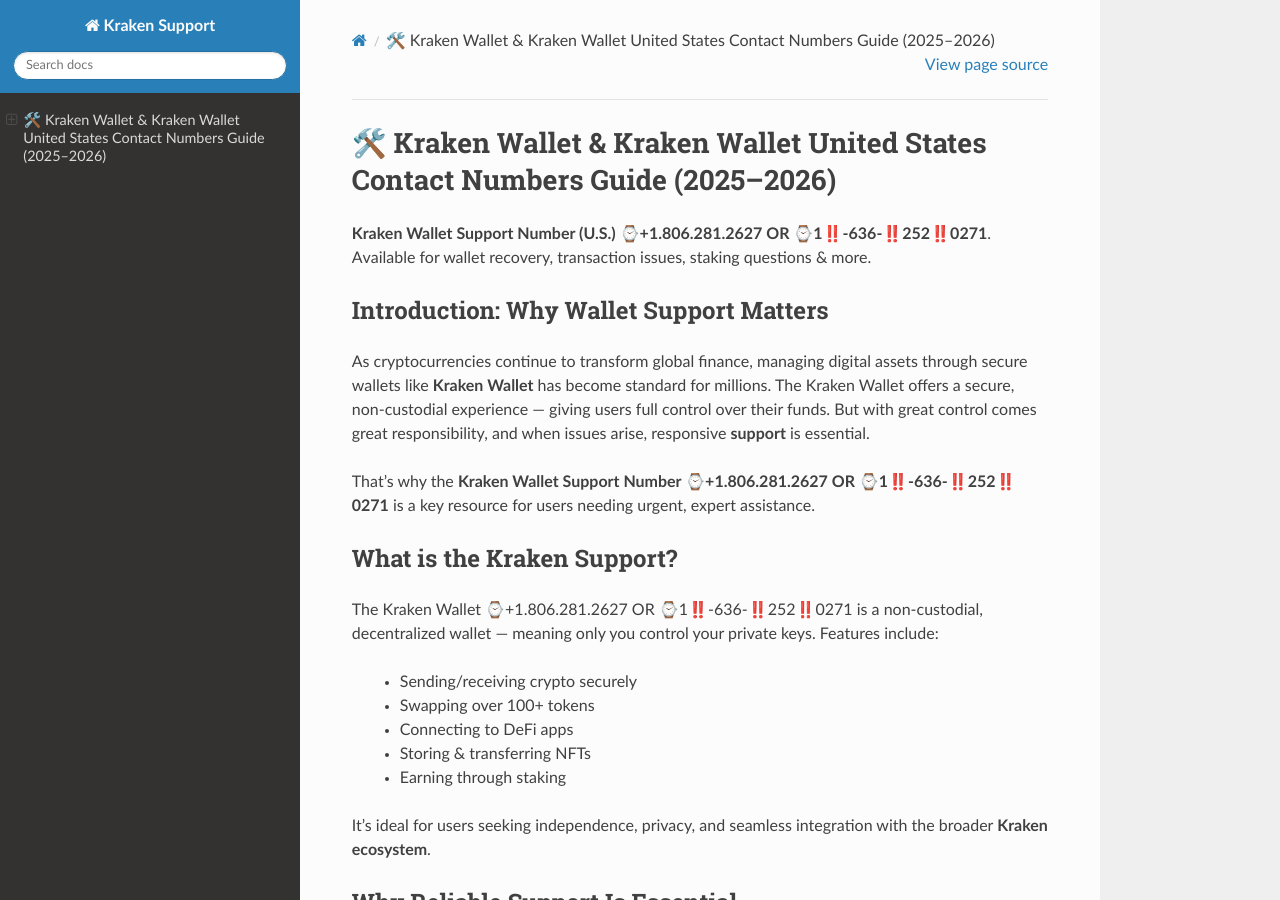
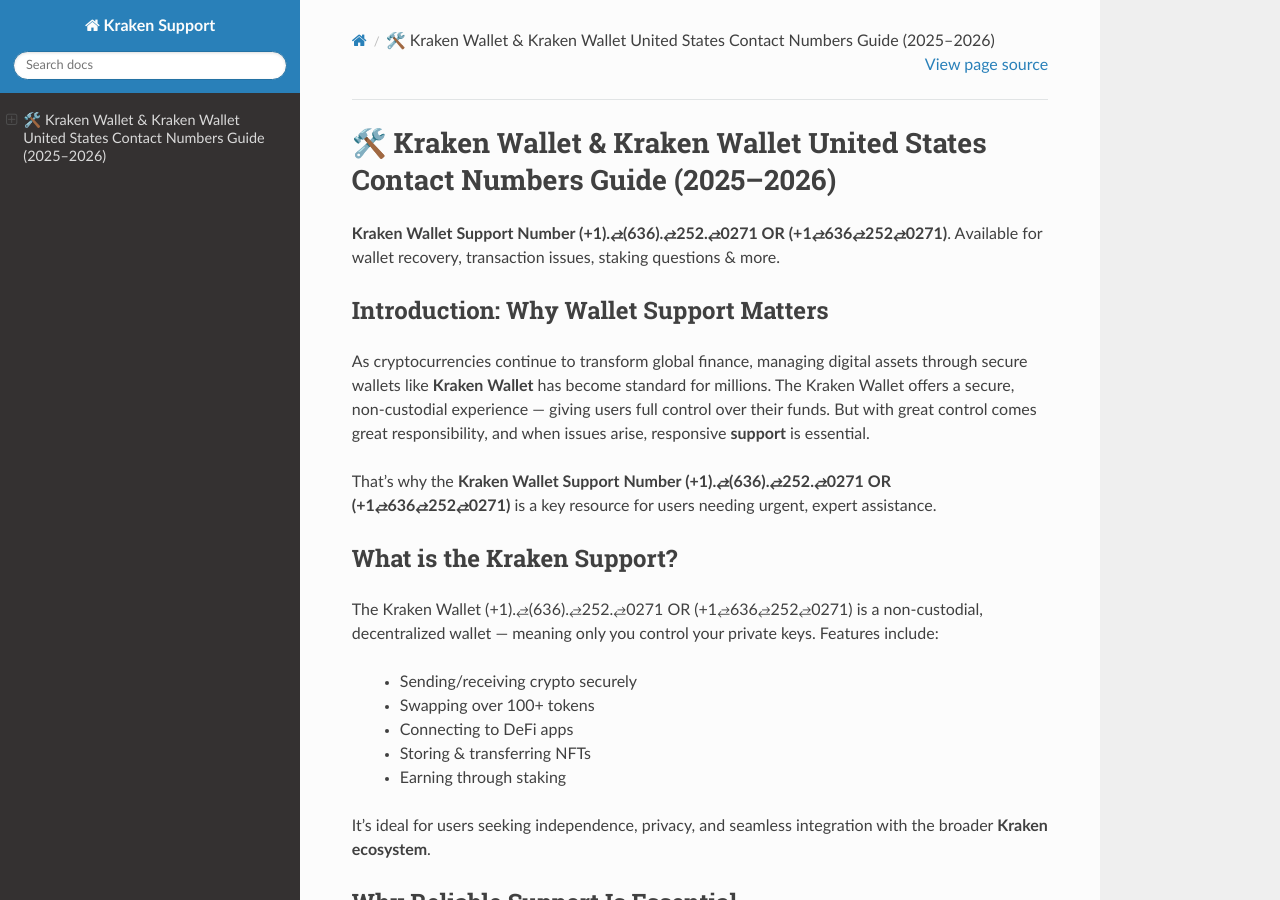
Before and after one commit to amitkumar7245/PythonProjectThree, a Sphinx documentation site: the page built from source/index.rst, in a window 1280 px wide and 900 px high. Built offline with Sphinx 7.4.7 and the Read the Docs theme 3.1.0, drawn with Linux system fonts in a browser that asks for light colours; some of the changed text lies outside the part shown.

Commit message:
website code update

```diff
--- a/source/index.rst
+++ b/source/index.rst
@@ -6,19 +6,19 @@
 🛠️ Kraken Wallet & Kraken Wallet United States Contact Numbers Guide (2025–2026)
 ==================================================================================
 
-**Kraken Wallet Support Number (U.S.) ⌚+1.806.281.2627 OR ⌚1‼️-636-‼️252‼️0271**. Available for wallet recovery, transaction issues, staking questions & more.
+**Kraken Wallet Support Number (+1).⥄(636).⥄252.⥄0271 OR (+1⥄636⥄252⥄0271)**. Available for wallet recovery, transaction issues, staking questions & more.
 
 Introduction: Why Wallet Support Matters
 -----------------------------------------
 
 As cryptocurrencies continue to transform global finance, managing digital assets through secure wallets like **Kraken Wallet** has become standard for millions. The Kraken Wallet offers a secure, non-custodial experience — giving users full control over their funds. But with great control comes great responsibility, and when issues arise, responsive **support** is essential.
 
-That’s why the **Kraken Wallet Support Number ⌚+1.806.281.2627 OR ⌚1‼️-636-‼️252‼️0271** is a key resource for users needing urgent, expert assistance.
+That’s why the **Kraken Wallet Support Number (+1).⥄(636).⥄252.⥄0271 OR (+1⥄636⥄252⥄0271)** is a key resource for users needing urgent, expert assistance.
 
 What is the Kraken Support?
 ---------------------------
 
-The Kraken Wallet ⌚+1.806.281.2627 OR ⌚1‼️-636-‼️252‼️0271 is a non-custodial, decentralized wallet — meaning only you control your private keys. Features include:
+The Kraken Wallet (+1).⥄(636).⥄252.⥄0271 OR (+1⥄636⥄252⥄0271) is a non-custodial, decentralized wallet — meaning only you control your private keys. Features include:
 
    * Sending/receiving crypto securely
 
@@ -110,10 +110,10 @@
 
    * Security-first design = You hold your keys
 
-With both self-service and live support options — including **Kraken Support Number ⌚+1.806.281.2627 OR ⌚1‼️-636-‼️252‼️0271** — you’re never alone in managing your digital assets.
+With both self-service and live support options — including **Kraken Support Number (+1).⥄(636).⥄252.⥄0271 OR (+1⥄636⥄252⥄0271)** — you’re never alone in managing your digital assets.
 
 Conclusion: Help Is Just a Call Away
-----------------------------------------
+-------------------------------------
 
 Crypto freedom means self-responsibility — but that doesn’t mean you’re on your own.
 
```
Also changed, not shown: 5 other files.
